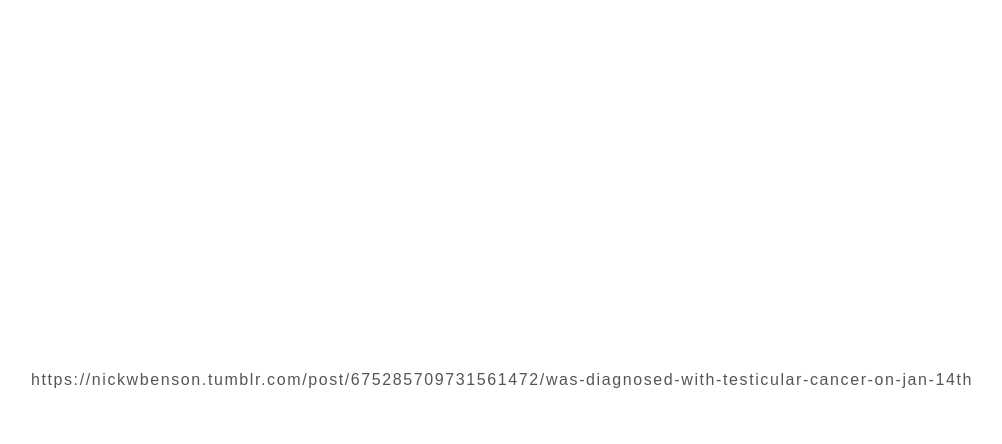
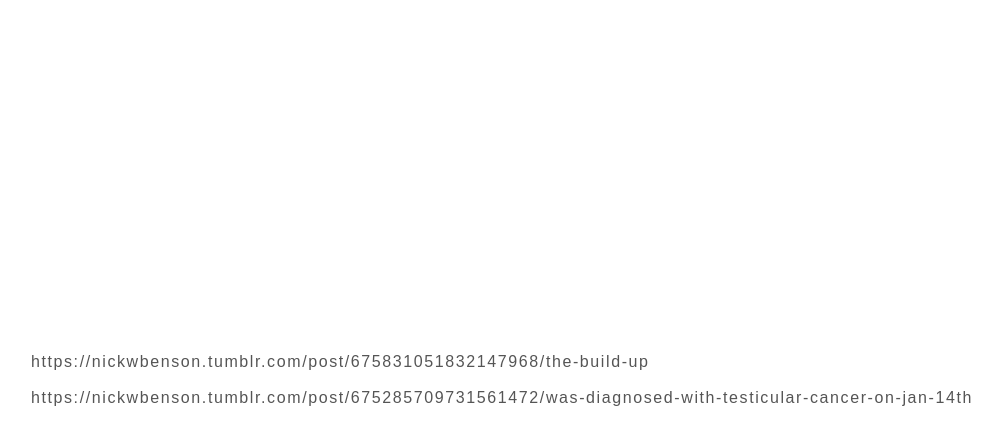
Before and after one commit to nickwbenson/site-1.0, a plain HTML site: page blog.html in a window 1280 px wide. Shown: the part 78-522 px from the top of the page, without its empty margins (138-1140 px from the left). Drawn offline with Linux system fonts and the light colour scheme; a web font is replaced by a local one.

Commit message:
2/10 post

```diff
--- a/blog.html
+++ b/blog.html
@@ -39,6 +39,10 @@
           </div>
 <div style="margin-top: 100px;">
 
+    <div class="tumblr-post" data-href="https://embed.tumblr.com/embed/post/p1fVNqrSZiHBDphb_5nP-A/675831051832147968" data-did="c5008613dd8570776d2d31bfe14c2a56e6f6b8df"><a href="https://nickwbenson.tumblr.com/post/675831051832147968/the-build-up">https://nickwbenson.tumblr.com/post/675831051832147968/the-build-up</a></div>  <script async src="https://assets.tumblr.com/post.js"></script>
+
+    <br>
+
     <div class="tumblr-post" data-href="https://embed.tumblr.com/embed/post/p1fVNqrSZiHBDphb_5nP-A/675285709731561472" data-did="3bcffe9108b1b1d81038be781df7ad4ce12e0c27"><a href="https://nickwbenson.tumblr.com/post/675285709731561472/was-diagnosed-with-testicular-cancer-on-jan-14th">https://nickwbenson.tumblr.com/post/675285709731561472/was-diagnosed-with-testicular-cancer-on-jan-14th</a></div>  <script async src="https://assets.tumblr.com/post.js"></script>
 
 </div>
```
